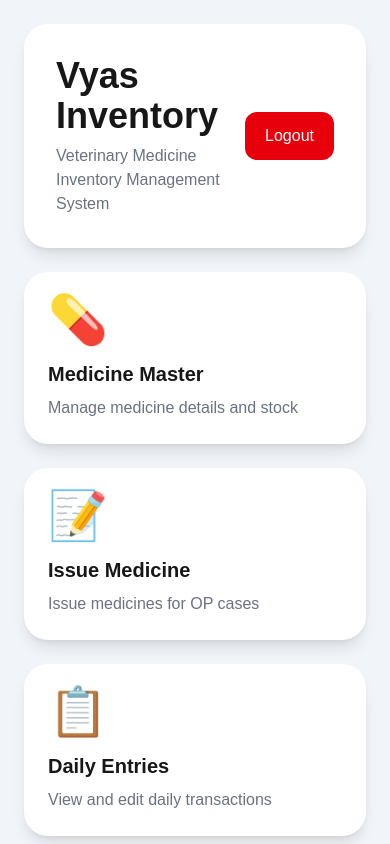
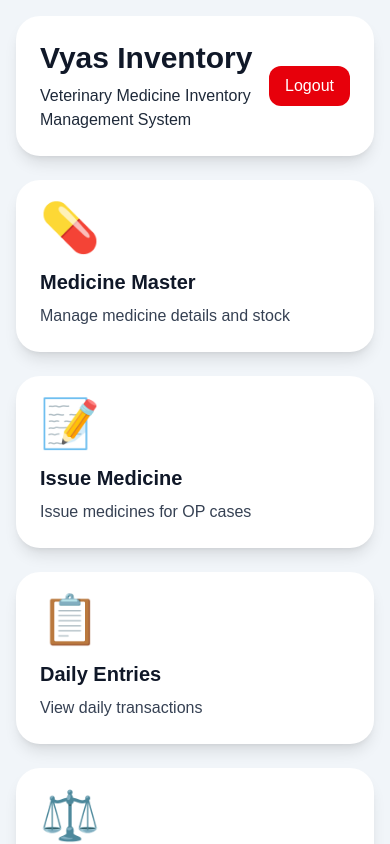
Before and after one commit to allwynai26/vyas-inventory, a Next.js app: page / in a window 390 px wide. Shown: the top 844 px of the page. Built offline with nearby package versions, Linux system fonts and the light colour scheme.

Commit message:
Improved mobile readability

```diff
--- a/app/page.tsx
+++ b/app/page.tsx
@@ -20,7 +20,7 @@ export default function HomePage() {
       title: "Daily Entries",
       icon: "📋",
       href: "/entries",
-      description: "View and edit daily transactions",
+      description: "View daily transactions",
     },
     {
       title: "Stock Adjustments",
@@ -42,46 +42,35 @@ export default function HomePage() {
     },
   ];
 
-  const handleLogout = async () => {
-    try {
-      await fetch("/api/logout");
-
-      localStorage.removeItem("vyas_user");
-
-      window.location.href = "/login";
-    } catch (error) {
-      console.error(error);
-      alert("Logout failed");
-    }
-  };
-
   return (
-    <main className="min-h-screen bg-slate-100 p-6">
+    <main className="min-h-screen bg-slate-100 p-4 md:p-6">
       <div className="max-w-7xl mx-auto">
 
         {/* Header */}
 
-        <div className="bg-white rounded-3xl shadow-lg p-8 mb-6">
+        <div className="bg-white rounded-3xl shadow-lg p-6 md:p-8 mb-6">
+
           <div className="flex justify-between items-center">
 
             <div>
-              <h1 className="text-4xl font-bold">
+              <h1 className="text-3xl md:text-4xl font-bold text-gray-900">
                 Vyas Inventory
               </h1>
 
-              <p className="text-gray-500 mt-2">
+              <p className="text-gray-800 mt-2 text-base md:text-lg font-medium">
                 Veterinary Medicine Inventory Management System
               </p>
             </div>
 
-            <button
-              onClick={handleLogout}
-              className="bg-red-600 hover:bg-red-700 text-white px-5 py-3 rounded-xl font-medium"
+            <Link
+              href="/login"
+              className="bg-red-600 text-white px-4 py-2 rounded-xl hover:bg-red-700"
             >
               Logout
-            </button>
+            </Link>
 
           </div>
+
         </div>
 
         {/* Module Cards */}
@@ -98,13 +87,14 @@ export default function HomePage() {
                 {module.icon}
               </div>
 
-              <h2 className="text-xl font-bold mb-2">
+              <h2 className="text-xl font-bold text-gray-900 mb-2">
                 {module.title}
               </h2>
 
-              <p className="text-gray-500">
+              <p className="text-gray-700 font-medium">
                 {module.description}
               </p>
+
             </Link>
           ))}
 
```
